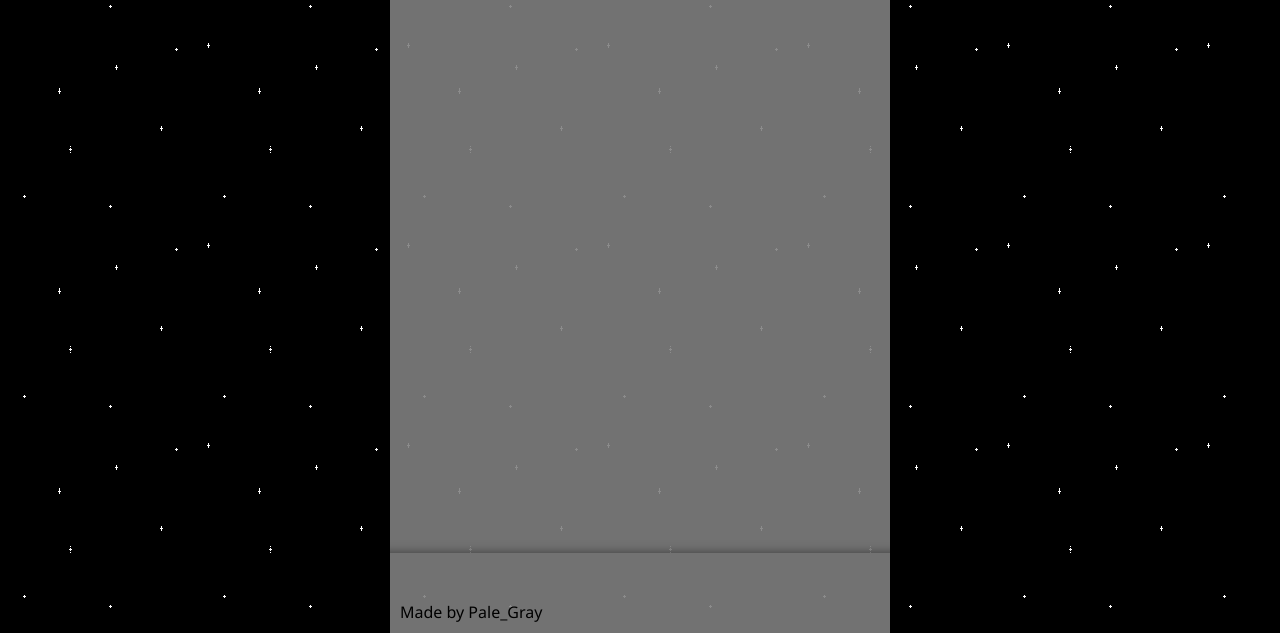
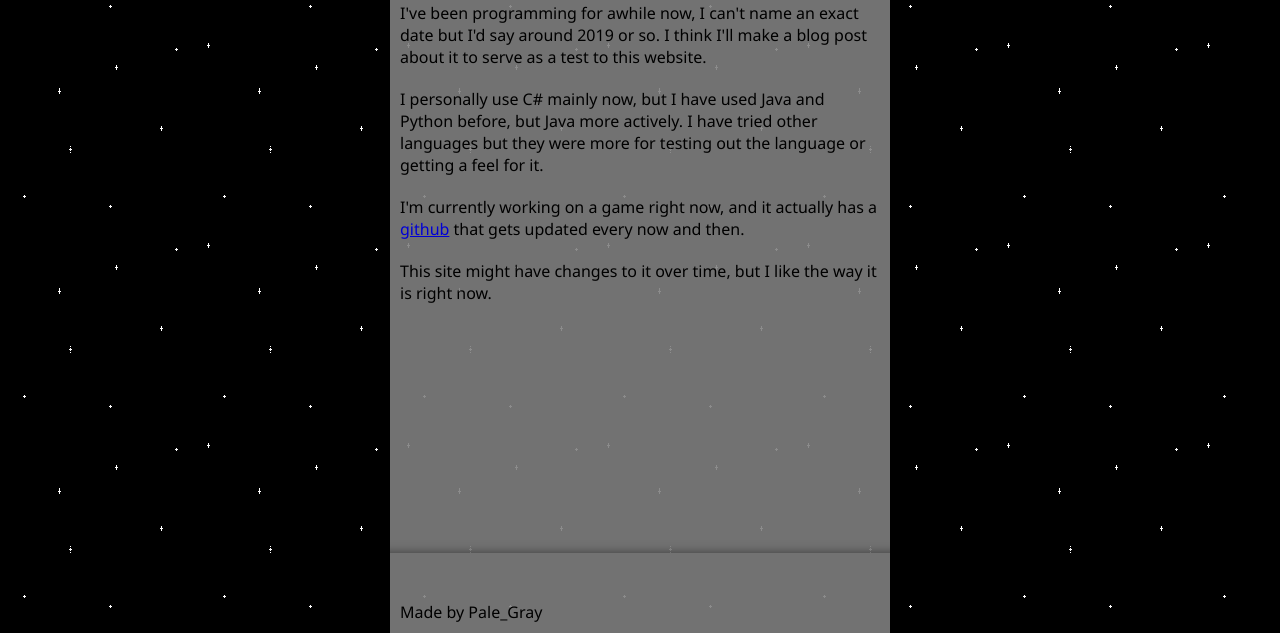
Before and after one commit to Pale-Gray/pale-gray.github.io, a plain HTML site: page about.html in a window 1280 px wide. Shown: the part 167-800 px from the top of the page. Drawn offline with Linux system fonts and the light colour scheme.

Commit message:
update on headers

```diff
--- a/about.html
+++ b/about.html
@@ -24,6 +24,11 @@
 </div>
         <div class="content">
 
+<h1>About</h1>
+<p>I've been programming for awhile now, I can't name an exact date but I'd say around 2019 or so. I think I'll make a blog post about it to serve as a test to this website.  </p>
+<p>I personally use C# mainly now, but I have used Java and Python before, but Java more actively. I have tried other languages but they were more for testing out the language or getting a feel for it.  </p>
+<p>I'm currently working on a game right now, and it actually has a <a href="https://github.com/Pale-Gray/BlockGame-OpenTK">github</a> that gets updated every now and then.</p>
+<p>This site might have changes to it over time, but I like the way it is right now.</p>
 
         </div>
 
```
Also changed, not shown: index.html (+1 -3 lines), 3 other files.
